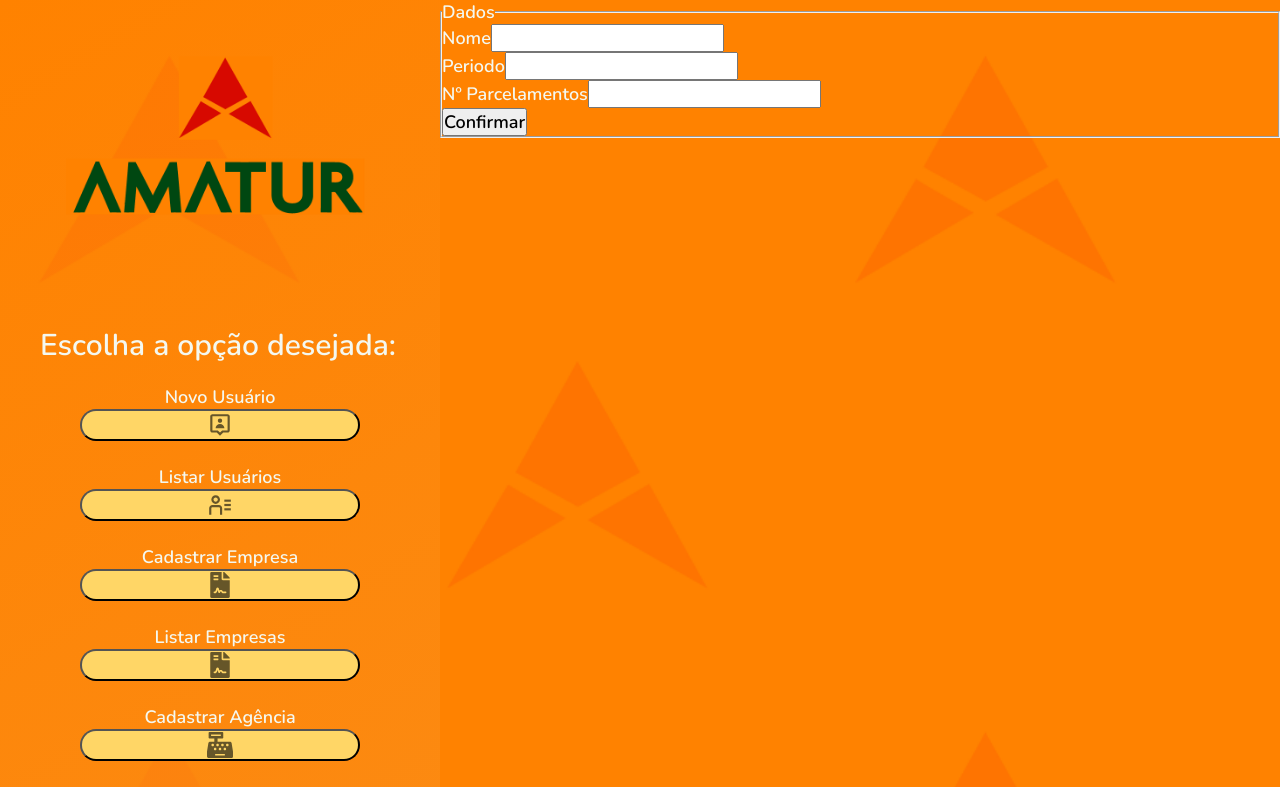
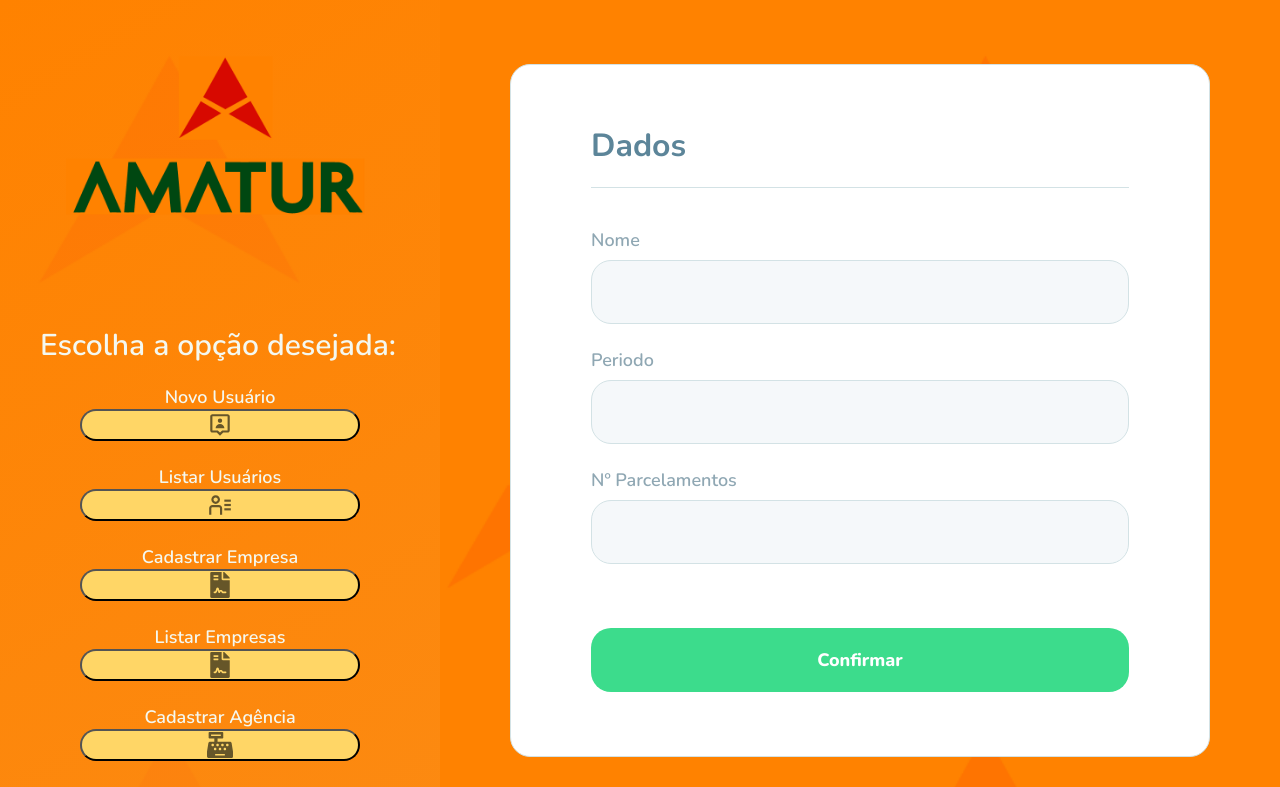
Before and after one commit to shaolinbertrand/GED_AMATUR, a React (Create React App) app in the folder web/: page /editImposto/1 in a window 1280 px wide. Shown: the top 787 px of the page. Built offline with nearby package versions, Linux system fonts and the light colour scheme; no server answers.

Commit message:
correcao

```diff
--- a/web/src/pages/editImposto.js
+++ b/web/src/pages/editImposto.js
@@ -50,7 +50,7 @@ export default function EditAdm(props) {
     <Sidebar />
 
       <main>
-      <div className="create-ADM-form" >
+      <div className="create-form" >
           <fieldset>
             <legend>Dados</legend>
 
--- a/web/src/pages/uploadContrato.js
+++ b/web/src/pages/uploadContrato.js
@@ -67,7 +67,7 @@ export default function UploadFile(props) {
     <Sidebar />
 
       <main>
-      <div className="create-ADM-form" >
+      <div className="create-form" >
           <fieldset>
   <legend>Novo Contrato {name}</legend>
 
--- a/web/src/pages/uploadDocumentos.js
+++ b/web/src/pages/uploadDocumentos.js
@@ -63,7 +63,7 @@ export default function UploadFile(props) {
     <Sidebar />
 
       <main>
-      <div className="create-ADM-form" >
+      <div className="create-form" >
           <fieldset>
   <legend>Novo Documento Folha de {name}</legend>
 
```
